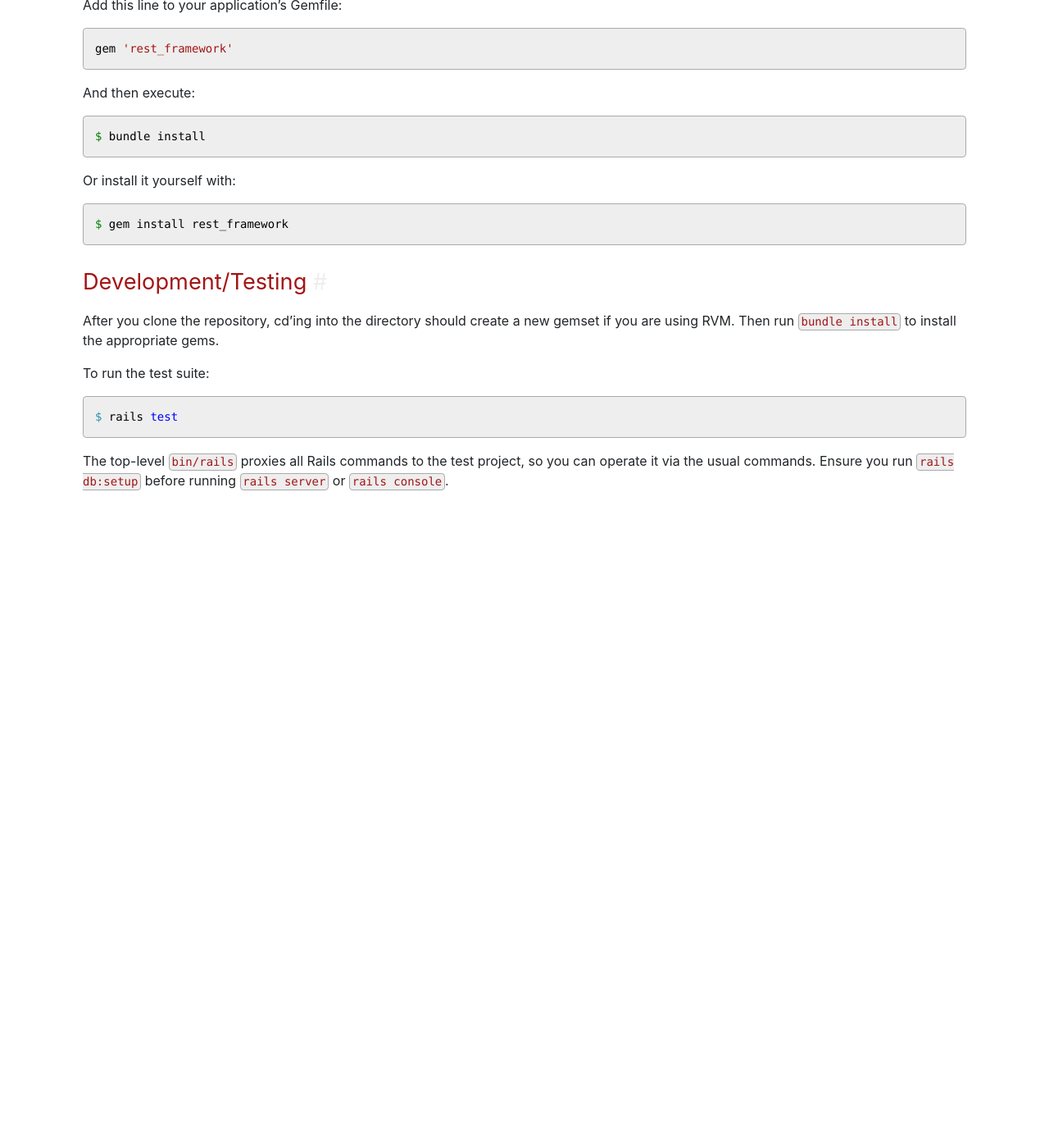
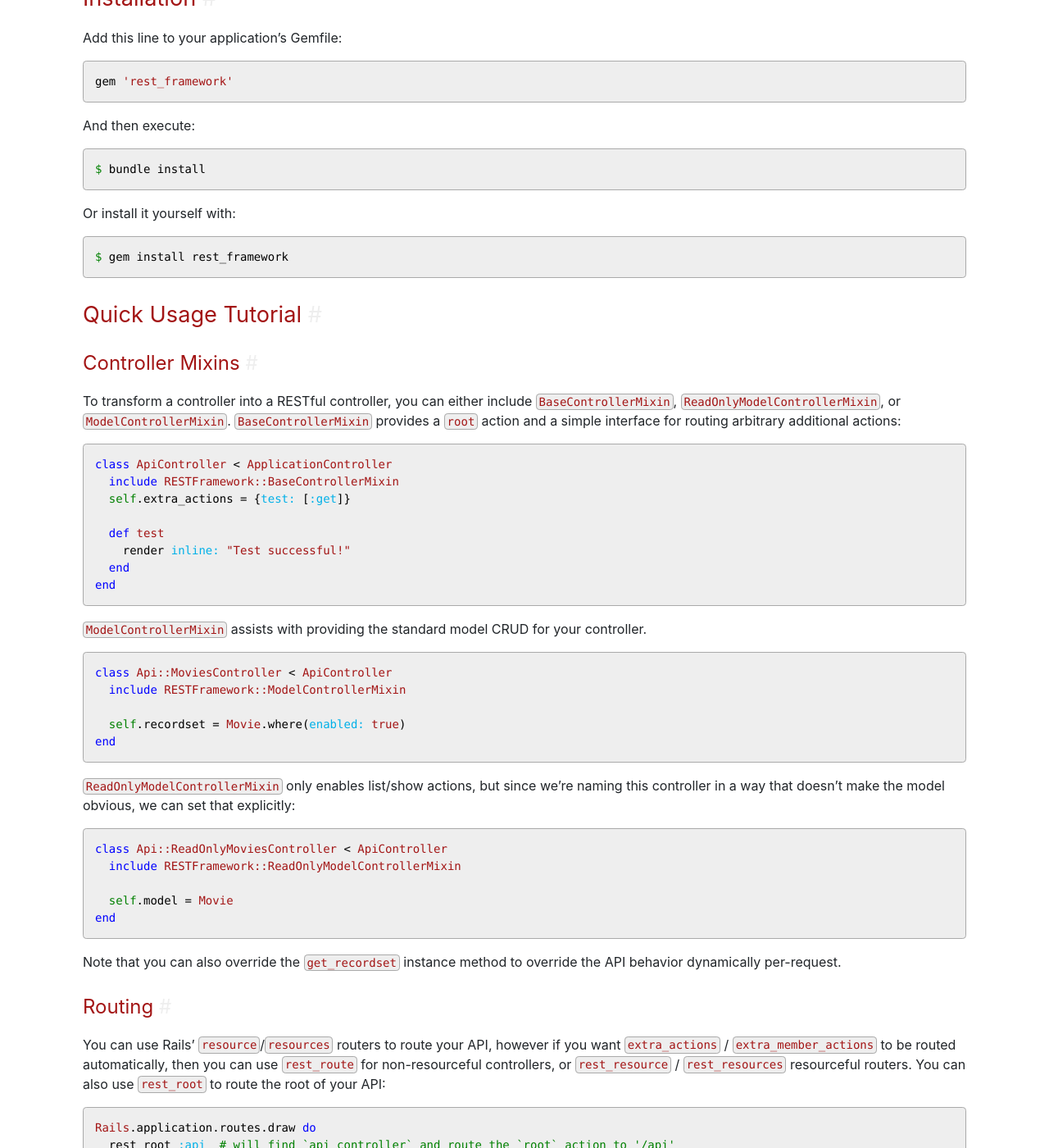
Before and after one commit to gregschmit/rails-rest-framework, a Jekyll site: the page built from docs/index.md, in a window 1280 px wide and 1400 px high, scrolled down 530 px. Shown: the whole window at 82% size. Built offline with Jekyll 4.4.1, drawn with Linux system fonts in a browser that asks for light colours; nearby versions of some CDN libraries; our own code applies the rules of GitHub Pages for plain Markdown files; before the commit the page ends 1160 px from its top, so only the background shows below that; some of the changed text lies outside the part shown.

````diff
--- /dev/null
+++ b/docs/Gemfile
@@ -0,0 +1,4 @@
+source "https://rubygems.org"
+
+gem "github-pages", "227"
+gem "yard"
--- a/docs/index.md
+++ b/docs/index.md
@@ -17,11 +18,13 @@ filtering, and pagination can be tedious.
 **The Solution**: This framework implements browsable API responses, CRUD actions for your models,
 and features like ordering/filtering/pagination, so you can focus on building awesome APIs.
 
-Website/Guide: [https://rails-rest-framework.com](https://rails-rest-framework.com)
+Website/Guide: [https://rails-rest-framework.com](rails-rest-framework.com)
 
-Source: [https://github.com/gregschmit/rails-rest-framework](https://github.com/gregschmit/rails-rest-framework)
+Demo: [http://demo.rails-rest-framework.com](demo.rails-rest-framework.com)
 
-YARD Docs: [https://rubydoc.info/gems/rest_framework](https://rubydoc.info/gems/rest_framework)
+Source: [https://github.com/gregschmit/rails-rest-framework](github.com/gregschmit/rails-rest-framework)
+
+YARD Docs: [https://rubydoc.info/gems/rest_framework](rubydoc.info/gems/rest_framework)
 
 ## Installation
 
@@ -43,6 +46,78 @@ Or install it yourself with:
 $ gem install rest_framework
 ```
 
+## Quick Usage Tutorial
+
+### Controller Mixins
+
+To transform a controller into a RESTful controller, you can either include `BaseControllerMixin`,
+`ReadOnlyModelControllerMixin`, or `ModelControllerMixin`. `BaseControllerMixin` provides a `root`
+action and a simple interface for routing arbitrary additional actions:
+
+```ruby
+class ApiController < ApplicationController
+  include RESTFramework::BaseControllerMixin
+  self.extra_actions = {test: [:get]}
+
+  def test
+    render inline: "Test successful!"
+  end
+end
+```
+
+`ModelControllerMixin` assists with providing the standard model CRUD for your controller.
+
+```ruby
+class Api::MoviesController < ApiController
+  include RESTFramework::ModelControllerMixin
+
+  self.recordset = Movie.where(enabled: true)
+end
+```
+
+`ReadOnlyModelControllerMixin` only enables list/show actions, but since we're naming this
+controller in a way that doesn't make the model obvious, we can set that explicitly:
+
+```ruby
+class Api::ReadOnlyMoviesController < ApiController
+  include RESTFramework::ReadOnlyModelControllerMixin
+
+  self.model = Movie
+end
+```
+
+Note that you can also override the `get_recordset` instance method to override the API behavior
+dynamically per-request.
+
+### Routing
+
+You can use Rails' `resource`/`resources` routers to route your API, however if you want
+`extra_actions` / `extra_member_actions` to be routed automatically, then you can use `rest_route`
+for non-resourceful controllers, or `rest_resource` / `rest_resources` resourceful routers. You can
+also use `rest_root` to route the root of your API:
+
+```ruby
+Rails.application.routes.draw do
+  rest_root :api  # will find `api_controller` and route the `root` action to '/api'
+  namespace :api do
+    rest_resources :movies
+    rest_resources :users
+  end
+end
+```
+
+Or if you want the API root to be routed to `Api::RootController#root`:
+
+```ruby
+Rails.application.routes.draw do
+  namespace :api do
+    rest_root  # will route `Api::RootController#root` to '/' in this namespace ('/api')
+    rest_resources :movies
+    rest_resources :users
+  end
+end
+```
+
 ## Development/Testing
 
 After you clone the repository, cd'ing into the directory should create a new gemset if you are
````
Also changed, not shown: other parts of docs/index.md (+2 -1 lines), Gemfile (+2 -7 lines), README.md, docs/Gemfile.lock (added), 2 other files.
